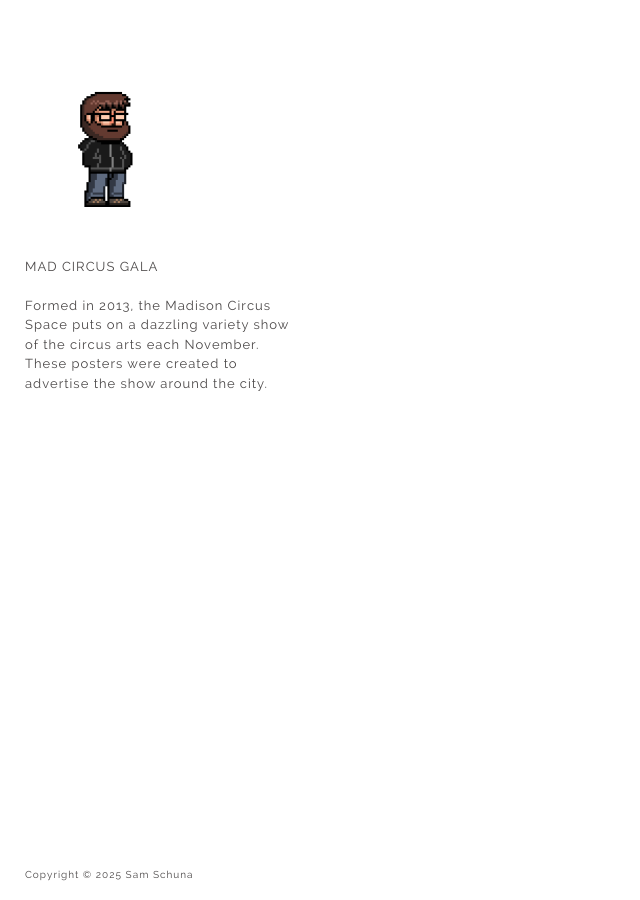
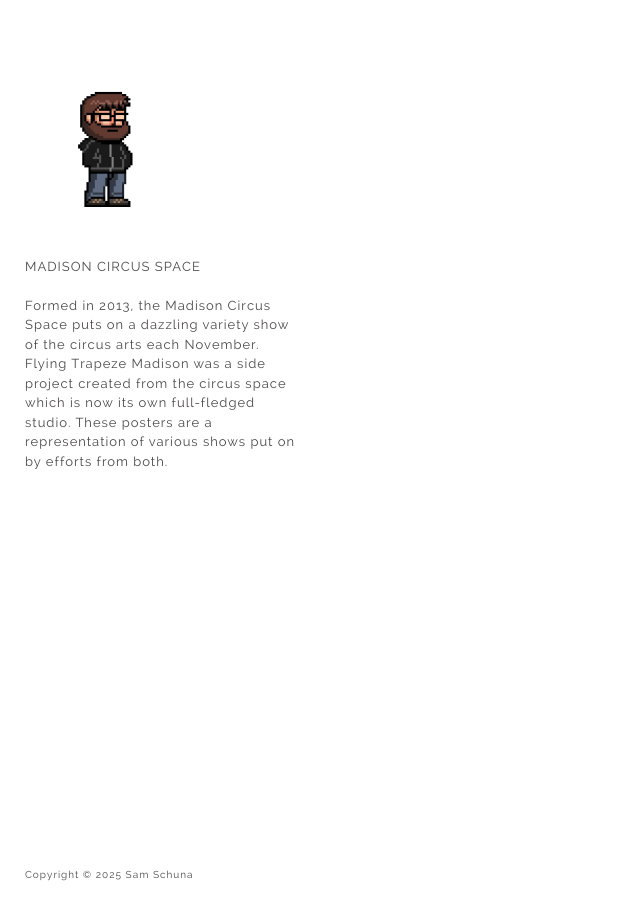
Before and after one commit to olieja/olieja.github.io, a Jekyll site: the page built from _projects/mad-circus-gala.html, in a window 1280 px wide. Shown: the whole page, without its empty margins (0-640 px from the left). Built offline with Jekyll 4.4.1, drawn with Linux system fonts in a browser that asks for light colours; nearby versions of some CDN libraries; library files that are not in the unit come from our copies.

Commit message:
Update mad-circus-gala.html

```diff
--- a/_projects/mad-circus-gala.html
+++ b/_projects/mad-circus-gala.html
@@ -1,9 +1,8 @@
 ---
-title: MAD CIRCUS GALA
+title: MADISON CIRCUS SPACE
 description: >-
   Formed in 2013, the Madison Circus Space puts on a dazzling variety show of
-  the circus arts each November. These posters were created to advertise the
-  show around the city.
-permalink: mad-circus-gala
+  the circus arts each November. Flying Trapeze Madison was a side project created from the circus space which is now its own full-fledged studio. These posters are a representation of various shows put on by efforts from both.
+permalink: madison-circus-space
 project_order: 7
 ---
```
